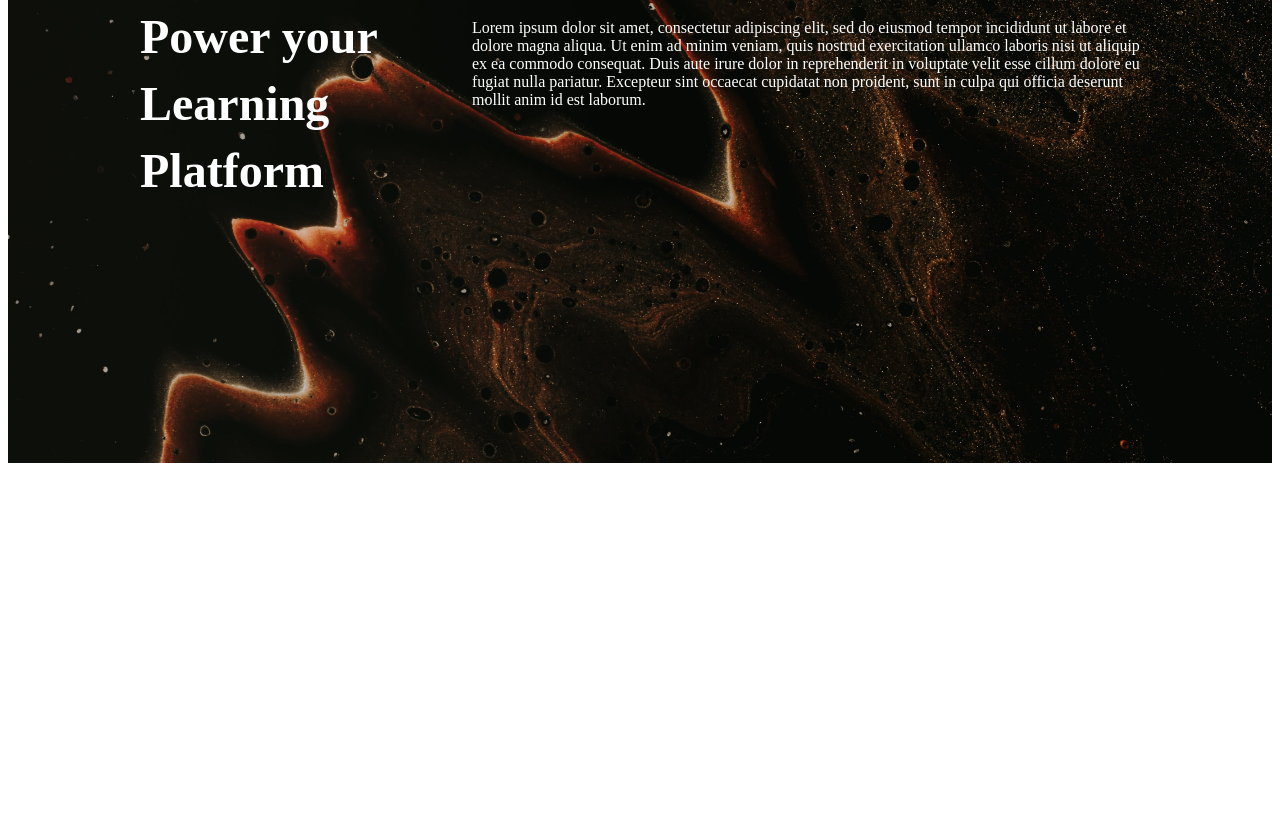
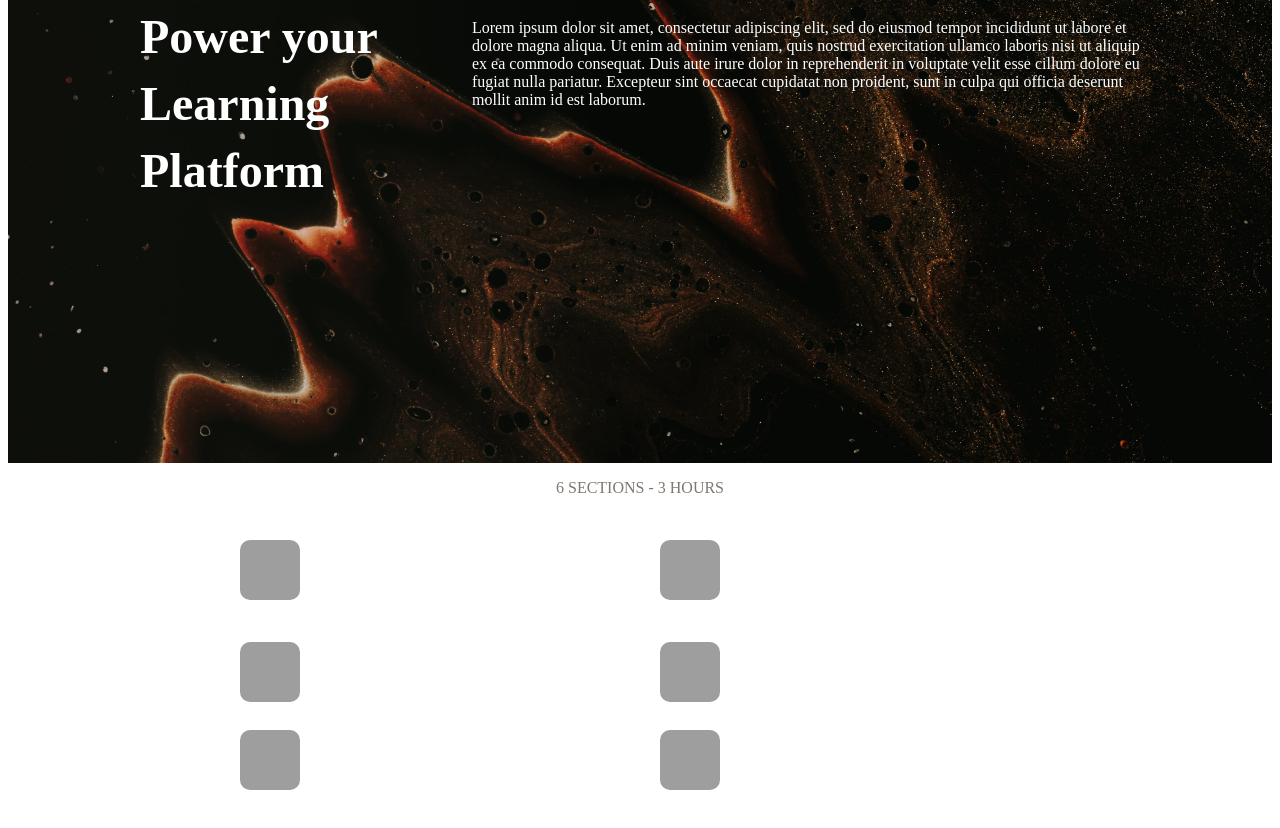
Before and after one commit to nikitam7/test-react-app, a Gatsby site: page / in a window 1280 px wide. Shown: the part 1642-2470 px from the top of the page. Before the commit the page ends 2113 px from the top, so only its background shows below. Built offline with nearby package versions, Linux system fonts and the light colour scheme; Gatsby itself is replaced by a stand-in of ours; grey boxes are pictures that could not be loaded.

Commit message:
up unti lesson 9, some of lesson 10

```diff
--- a/gatsby-config.js
+++ b/gatsby-config.js
@@ -1,6 +1,17 @@
 module.exports = {
   siteMetadata: {
     title: 'Test Website',
+    description: 'First website using tutorial',
+    keywords: 'CLM, customer learning management, online learning, virtual learning'
   },
-  plugins: ['gatsby-plugin-react-helmet'],
+  plugins: [
+    'gatsby-plugin-react-helmet',
+    /* {
+      resolve: 'gatsby-source-contentful',
+      options: {
+        spaceId: '5fsu2prid2w6',
+        accessToken: 'izLO607i44oHZJY-dU99y3jrSXnzV5vHTngOLZGWoEI'
+      }
+    } */
+  ],
 }
--- /dev/null
+++ b/src/components/Cell.js
@@ -0,0 +1,34 @@
+import React from 'react'
+import styled from 'styled-components';
+
+const CellGroup = styled.div`
+    display: grid;
+    grid-template-columns: 60px auto;
+    grid-gap: 32px;
+    align-items: center;
+`
+
+const CellImage = styled.div`
+    width: 60px;
+    height: 60px;
+    background: black;
+    border-radius: 10px;
+    background-image: url(${props => props.image});
+    background-size: 72px;
+`
+
+const CellTitle = styled.div`
+    font-size: 24px;
+    color: #ffffff;
+    border-bottom: 1px solid rgba(255,255,255, 0.1);
+    padding: 30px 0;
+`
+
+const Cell = props => (
+    <CellGroup>
+        <CellImage image={props.image}></CellImage>
+        <CellTitle>{props.title}</CellTitle>
+    </CellGroup>
+)
+
+export default Cell
--- a/src/pages/index.js
+++ b/src/pages/index.js
@@ -3,6 +3,30 @@ import Link from 'gatsby-link'
 import Card from '../components/Card';
 import Section from '../components/Section';
 import Wave from '../components/Wave';
+import staticdata from '../../staticdata.json';
+import Cell from '../components/Cell';
+import styled from 'styled-components';
+
+const SectionCaption = styled.p`
+  color: #80776e;
+  font-size:600;
+  font-size: 16px;
+  text-transform: uppercase;
+  text-align: center;
+`
+
+const SectionCellGroup = styled.div`
+  max-width: 800px;
+  margin: 0 auto 100px;
+  display: grid;
+  grid-template-columns: repeat(2, 1fr);
+  grid-column-gap: 40px;
+  padding: 0 32px;
+
+  @media (max-width: 800px) {
+    grid-template-columns: repeat(1, 1fr);
+  }
+`
 
 const IndexPage = () => (
   <div>
@@ -48,6 +72,14 @@ const IndexPage = () => (
       title="Power your Learning Platform"
       text="Lorem ipsum dolor sit amet, consectetur adipiscing elit, sed do eiusmod tempor incididunt ut labore et dolore magna aliqua. Ut enim ad minim veniam, quis nostrud exercitation ullamco laboris nisi ut aliquip ex ea commodo consequat. Duis aute irure dolor in reprehenderit in voluptate velit esse cillum dolore eu fugiat nulla pariatur. Excepteur sint occaecat cupidatat non proident, sunt in culpa qui officia deserunt mollit anim id est laborum."
     />
+    <SectionCaption>6 sections - 3 hours</SectionCaption>
+    <SectionCellGroup>
+      {staticdata.cells.map(cell => (
+        <Cell
+          title={cell.title}
+          image={cell.image} />
+      ))}
+    </SectionCellGroup>
   </div>
 )
 
--- /dev/null
+++ b/staticdata.json
@@ -0,0 +1,29 @@
+{
+    "cells": [
+        {
+            "title": "Intro to CLM",
+            "image": "https://images.unsplash.com/photo-1504198266287-1659872e6590?ixid=MnwxMjA3fDB8MHxwaG90by1wYWdlfHx8fGVufDB8fHx8&ixlib=rb-1.2.1&auto=format&fit=crop&w=1950&q=80"
+        },
+        {
+            "title": "Using Us as your CLM Solution",
+            "image": "https://images.unsplash.com/photo-1504198266287-1659872e6590?ixid=MnwxMjA3fDB8MHxwaG90by1wYWdlfHx8fGVufDB8fHx8&ixlib=rb-1.2.1&auto=format&fit=crop&w=1950&q=80"
+        },
+        {
+            "title": "Creating Your Instance",
+            "image": "https://images.unsplash.com/photo-1504198266287-1659872e6590?ixid=MnwxMjA3fDB8MHxwaG90by1wYWdlfHx8fGVufDB8fHx8&ixlib=rb-1.2.1&auto=format&fit=crop&w=1950&q=80"
+        },
+        {
+            "title": "Design and Branding",
+            "image": "https://images.unsplash.com/photo-1504198266287-1659872e6590?ixid=MnwxMjA3fDB8MHxwaG90by1wYWdlfHx8fGVufDB8fHx8&ixlib=rb-1.2.1&auto=format&fit=crop&w=1950&q=80"
+        },
+        {
+            "title": "Importing Existing Content",
+            "image": "https://images.unsplash.com/photo-1504198266287-1659872e6590?ixid=MnwxMjA3fDB8MHxwaG90by1wYWdlfHx8fGVufDB8fHx8&ixlib=rb-1.2.1&auto=format&fit=crop&w=1950&q=80"
+        },
+        {
+            "title": "Provisioning Content",
+            "image": "https://images.unsplash.com/photo-1504198266287-1659872e6590?ixid=MnwxMjA3fDB8MHxwaG90by1wYWdlfHx8fGVufDB8fHx8&ixlib=rb-1.2.1&auto=format&fit=crop&w=1950&q=80"
+        }
+
+    ]
+}
```
Also changed, not shown: src/layouts/index.js (+6 -2 lines).
